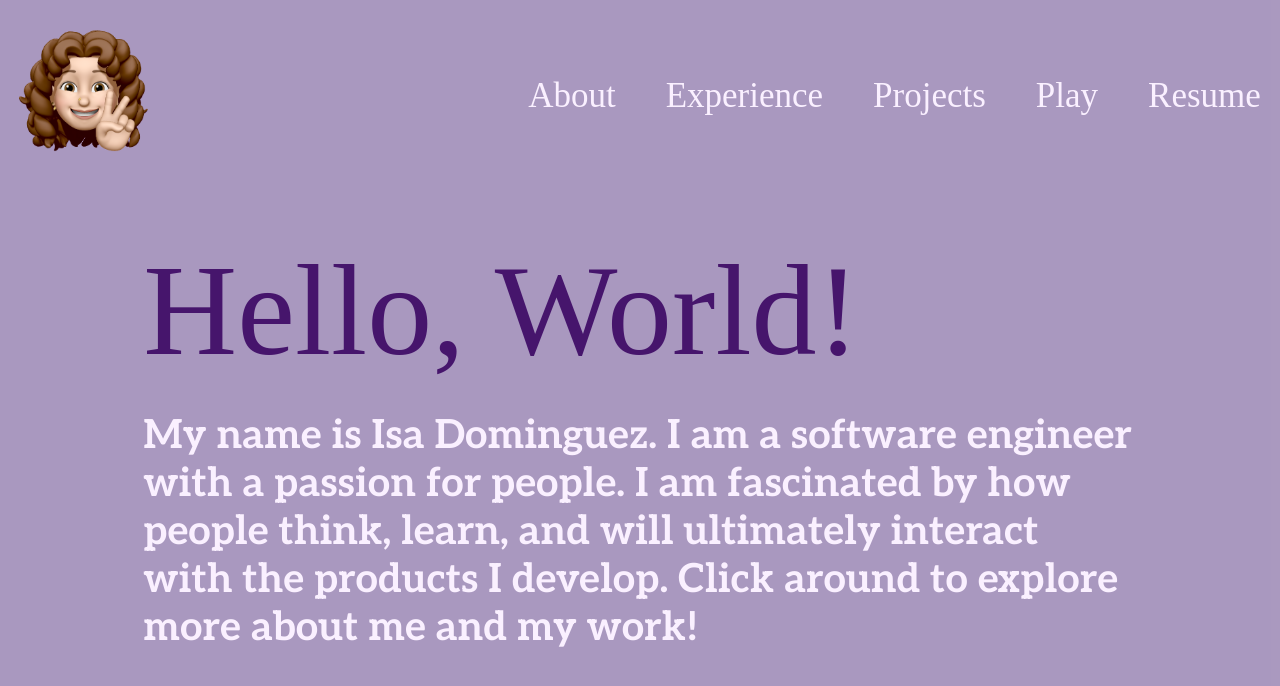
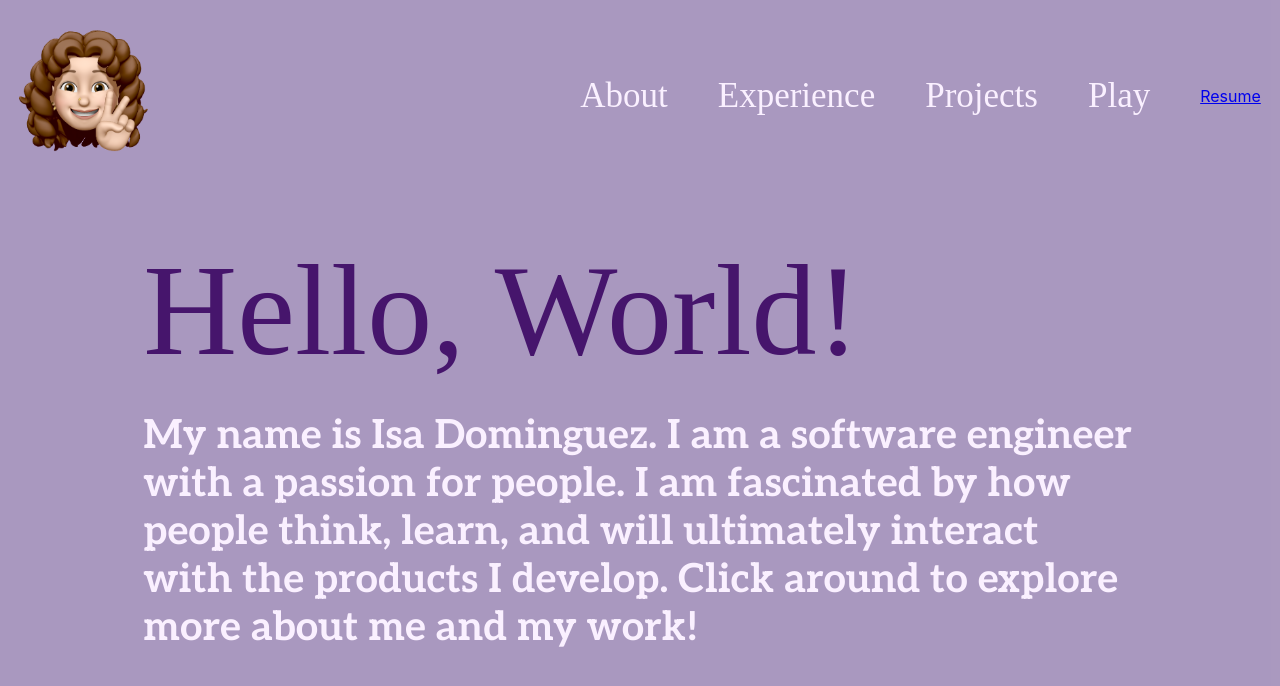
Before and after one commit to isadominguez314/isadominguez-website, a React (Create React App) app: page / in a window 1280 px wide. Shown: the top 686 px of the page. Built offline with nearby package versions, Linux system fonts and the light colour scheme; a web font is replaced by a local one.

Commit message:
added resume as link instead

```diff
--- a/src/components/Header.js
+++ b/src/components/Header.js
@@ -57,13 +57,16 @@ function Header() {
           </Link>
         </div>
         <div>
-          <Link
+          <a href="https://isadominguez314.github.io/isadominguez-website/WebsiteResume.pdf" target="_blank" rel="noopener noreferrer">
+            Resume
+          </a>
+          {/* <Link
             to="/resume"
             className={`headerLink ${activeLink === '/resume' ? 'active' : ''}`}
             onClick={() => handleLinkClick('/resume')}
           >
             Resume
-          </Link>
+          </Link> */}
         </div>
       </div>
     </div>
```
